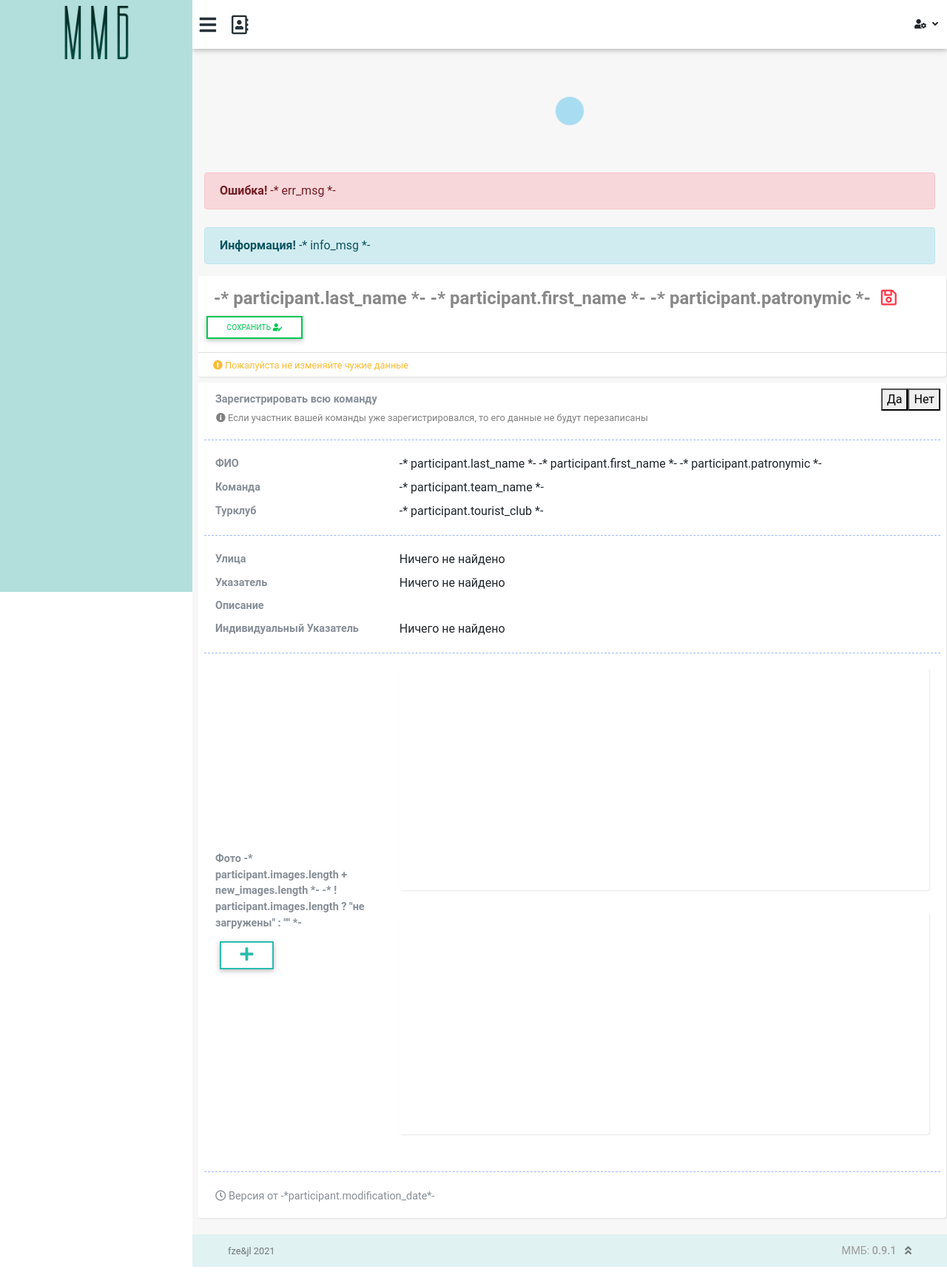
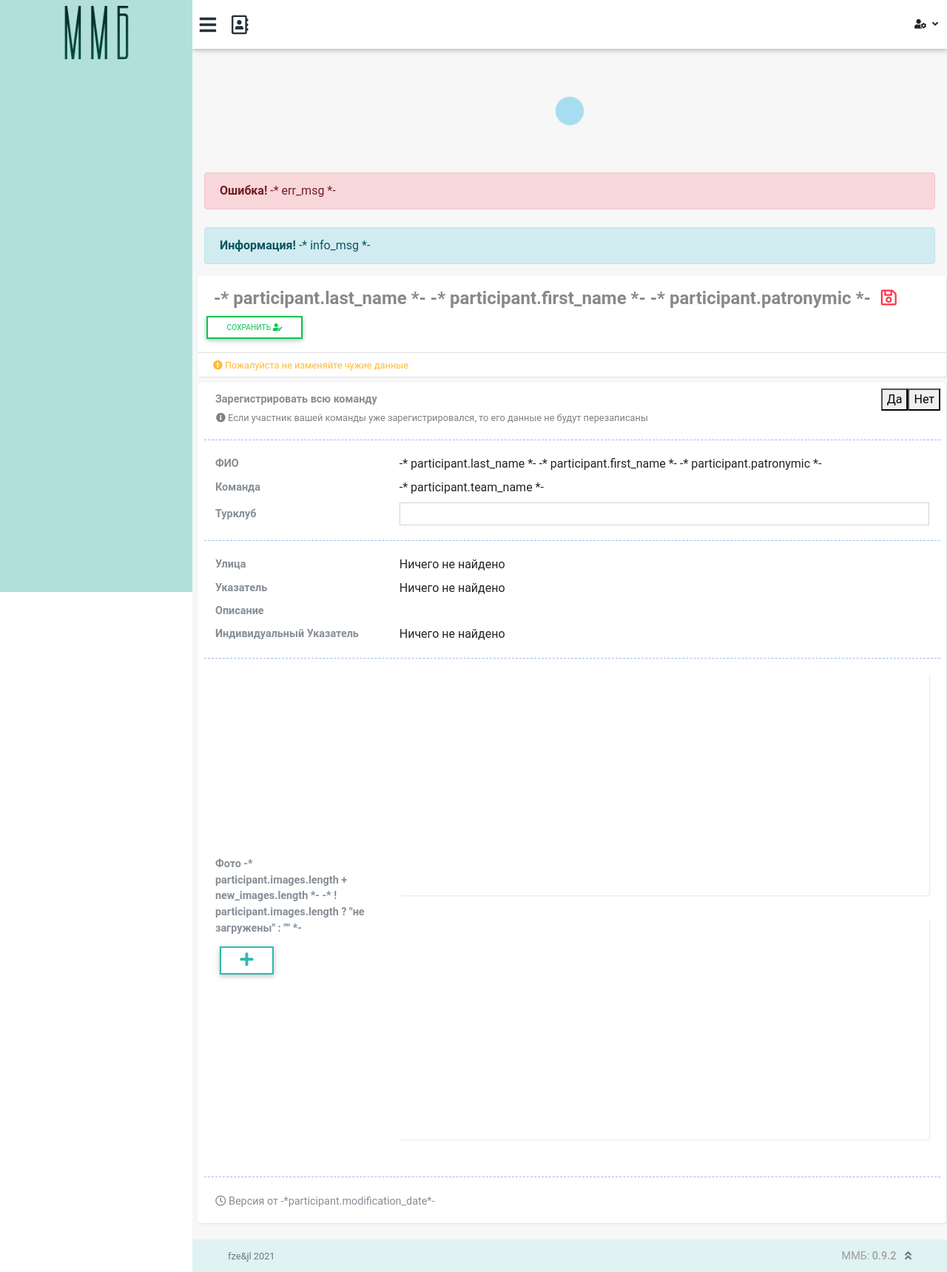
Before and after one commit to johnlepikhin/mmb-pf, a Django app: page /addrbook/participant/1/edit in a window 1280 px wide. Shown: the whole page at 74% size. Run offline with Django 3.2, Linux system fonts and the light colour scheme; data that the repository does not hold is empty; some libraries are stand-ins or nearby versions.

Commit message:
ver 0.9.2

```diff
--- a/mmb_pf/addrbook/templates/addrbook/participant_card_edit.html
+++ b/mmb_pf/addrbook/templates/addrbook/participant_card_edit.html
@@ -39,7 +39,7 @@
                                         <i v-if="participant_changed" class="far fa-save m-0 p-0 text-danger ml-2"></i>
                                     </div>
                                     <div class="">
-                                        <button class="btn btn-sm btn-outline-success" :disabled="! participant.street" @click="sendForm(participant_id)">
+                                        <button class="btn btn-sm btn-outline-success" :disabled="! participant_changed" @click="sendForm(participant_id)">
                                             <span>Сохранить <i class="fas fa-user-edit"></i></span>
                                         </button>
                                     </div>
@@ -99,10 +99,10 @@
                                         <span class="">-* participant.team_name *-</span>
                                     </div>
                                 </div>
-                                <div v-if="participant.tourist_club" class="form-group row mb-2">
+                                <div class="form-group row mb-2">
                                     <label class="col-sm-3 my-auto text-bold text-gray">Турклуб</label>
                                     <div class="col-sm-9 my-auto">
-                                        <span class="">-* participant.tourist_club *-</span>
+                                        <input type="text" class="form-control form-control-sm" v-model.trim="participant.tourist_club">
                                     </div>
                                 </div>
                                 <div class="line"></div>
--- a/mmb_pf/administration/serializers.py
+++ b/mmb_pf/administration/serializers.py
@@ -76,7 +76,6 @@ class MMBPFUserSerializer(serializers.ModelSerializer):
             "last_name",
             "birth",
             "patronymic",
-            "tourist_club",
         )
         depth = 1
 
--- a/mmb_pf/mmb_pf/settings_example.py
+++ b/mmb_pf/mmb_pf/settings_example.py
@@ -15,7 +15,7 @@ import os
 from datetime import datetime
 from pathlib import Path
 
-MMB_PF_VERSION = "0.9.1"
+MMB_PF_VERSION = "0.9.2"
 logger = logging.getLogger(__name__)
 logger.critical(
     f"{'#'*80}\n# MMB PF v{MMB_PF_VERSION} started: {datetime.now().strftime('%d.%m.%Y %H:%M')}\n{'#'*80}\n"
```
Also changed, not shown: mmb_pf/addrbook/templates/addrbook/addrbook_list.html (+4 -3 lines).
